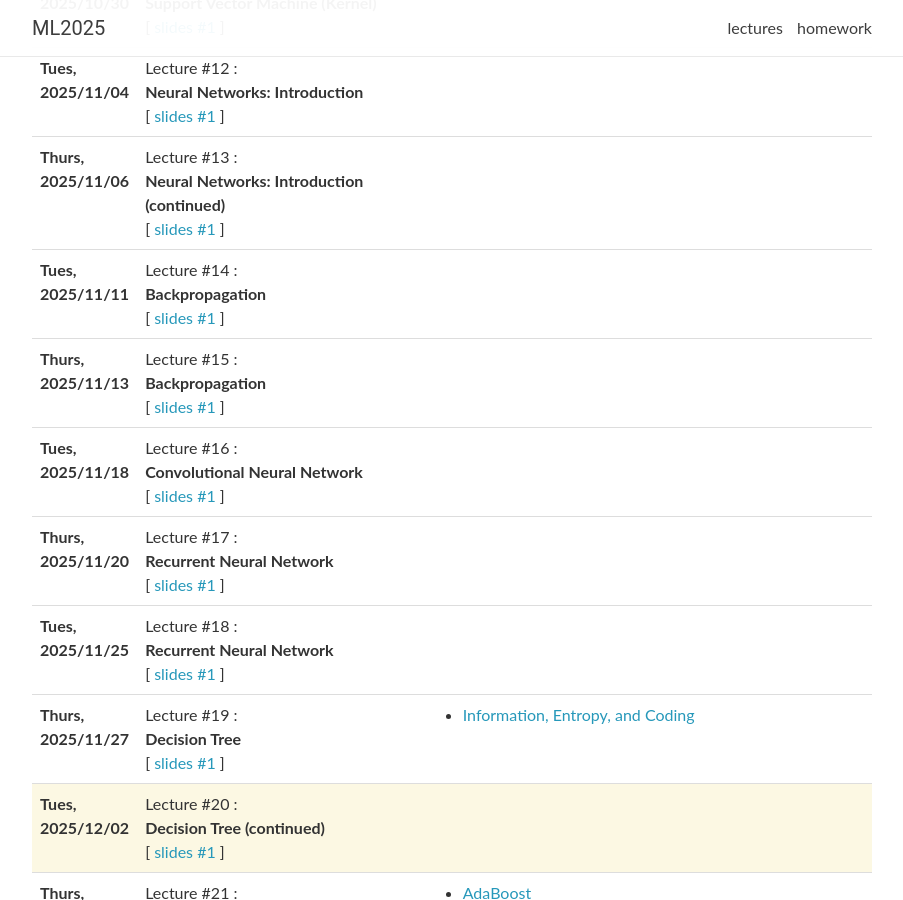
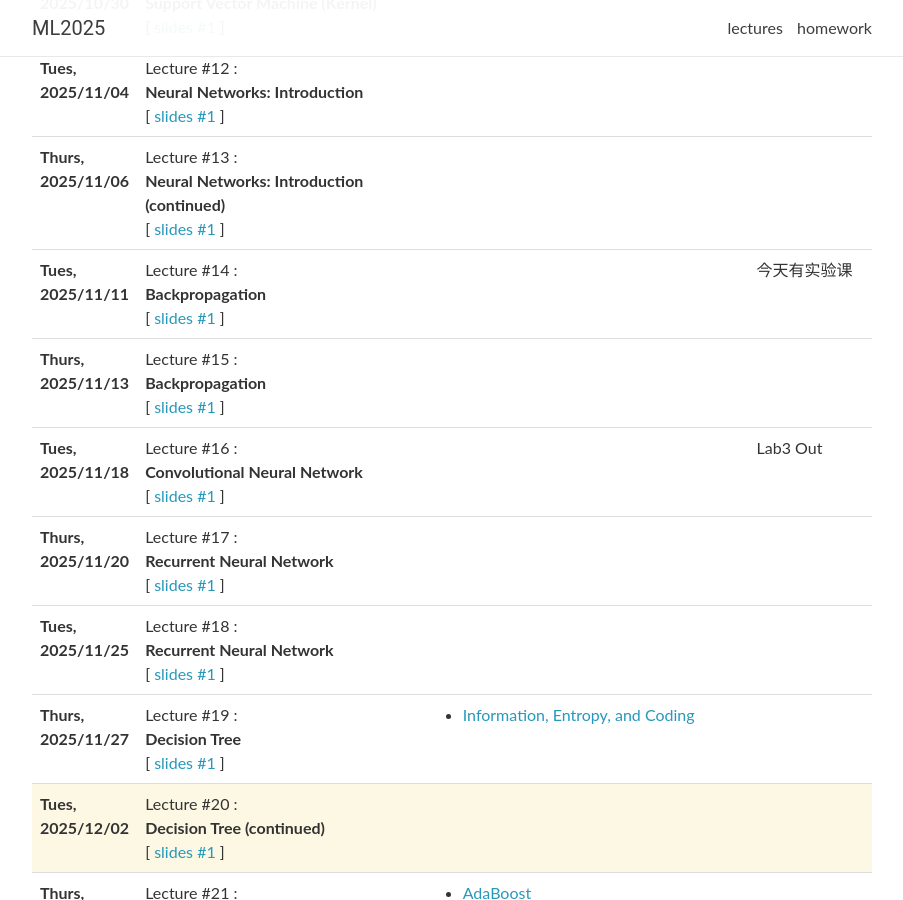
Before and after one commit to SEUML/ml-spring-2025, a Jekyll site: the page built from _pages/lectures.md, in a window 1280 px wide and 900 px high, scrolled down 1305 px. Shown: the whole window, without its empty margins (188-1091 px from the left). Built offline with Jekyll 4.4.1, drawn with Linux system fonts in a browser that asks for light colours; nearby versions of some CDN libraries; comment, search, counter and statistics services are not loaded.

Commit message:
Update logistics info for lectures 7 and 8
Added '今天有实验课' for lecture 7 and 'Lab3 Out' for lecture 8 in the logistics field to provide updated scheduling information.

```diff
--- a/_data/lectures.yml
+++ b/_data/lectures.yml
@@ -113,7 +113,7 @@
     <strong> Backpropagation</strong>
   slides: "../assets/slides/lecture7.pdf"
   readings:
-  logistics:
+  logistics: 今天有实验课
 
 - date: Thurs, 2025/11/13
   title: >
@@ -127,7 +127,7 @@
     <strong> Convolutional Neural Network </strong>
   slides: "../assets/slides/lecture8.pdf"
   readings:
-  logistics:
+  logistics: Lab3 Out
 
 - date: Thurs, 2025/11/20
   title: >
```
